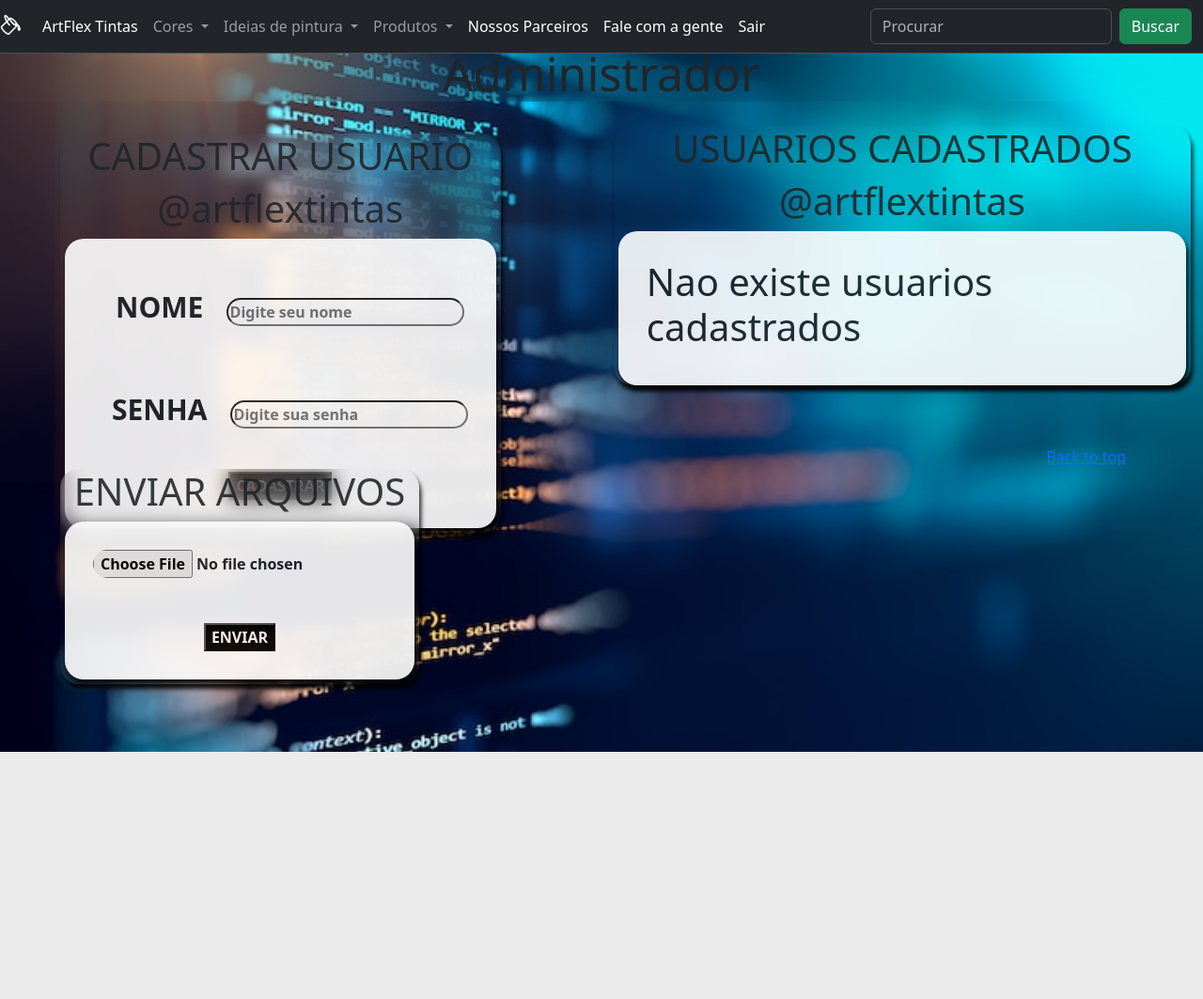
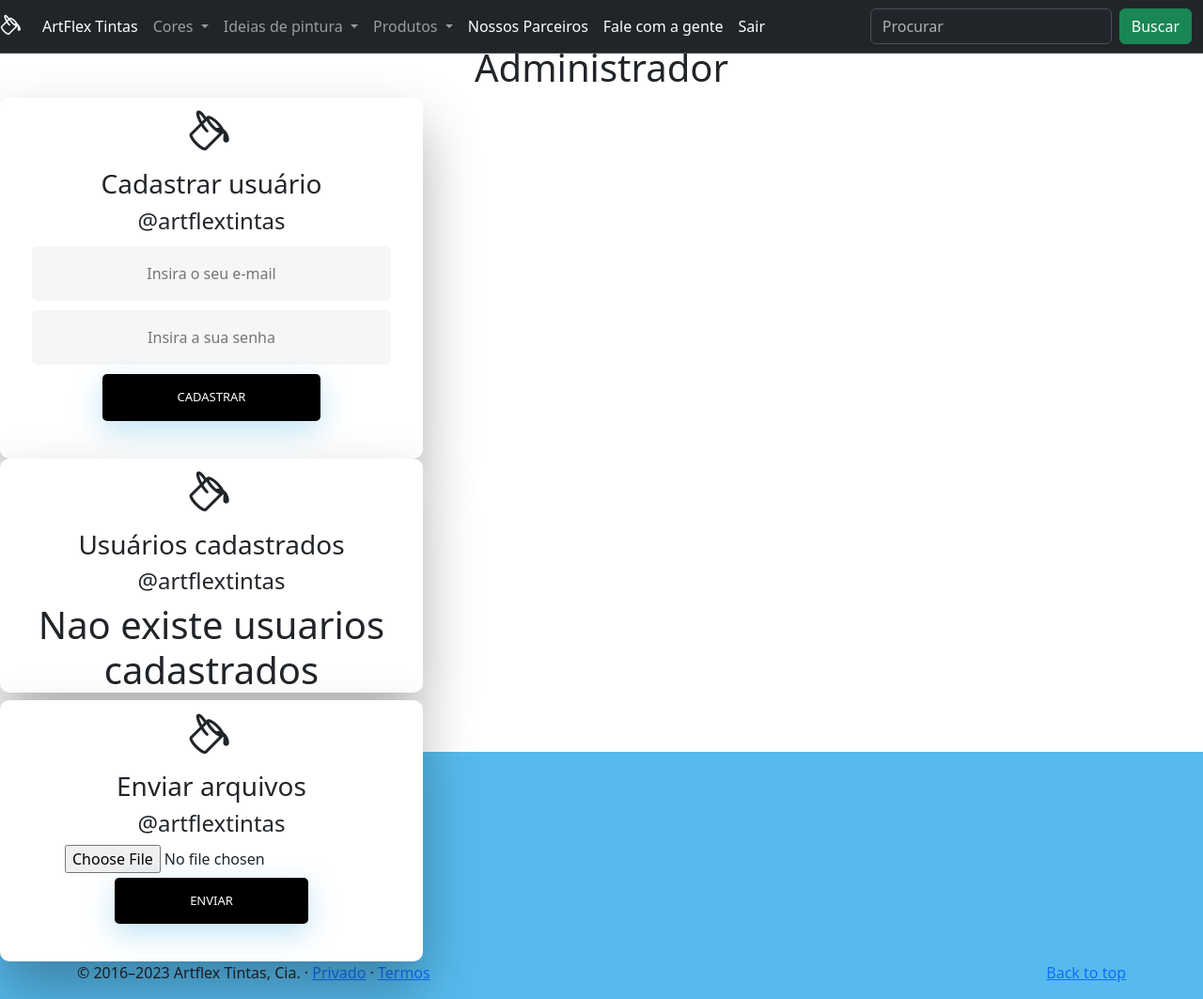
Before and after one commit to Danilo-1985/04.11.23.ArtflexTintas, a Flask app: template templates/administrador.html in a window 1280 px wide. Shown: the whole page at 94% size. Before the commit the page ends 800 px from the top, so only its background shows below. Run offline with Flask 3, Linux system fonts and the light colour scheme; the template is opened without the code that fills it, so the values that code supplies are empty; some libraries are stand-ins or nearby versions.

Commit message:
Alteração nos layouts

```diff
--- a/main.py
+++ b/main.py
@@ -92,7 +92,7 @@ def login():
             usuarioNome = str(usuario[1])
             usuarioSenha = str(usuario[2])
 
-            if nome == 'adm@artflex.com.br' and senha == '000000000':
+            if nome == 'adm@artflex.com.br' and senha == '000111222':
                 logado = True
                 return redirect('/adm')
 
@@ -125,7 +125,7 @@ def cadastrarUsuario():
 
 
     logado = True
-    flash(F'{nome} CADASTRADO!!')
+    flash(F'{nome} foi cadastrado(a)!')
     return redirect('/adm')
 
 
@@ -147,7 +147,7 @@ def excluirUsuario():
         conect_BD.close()
 
 
-    flash(F'{nome} EXCLUIDO')
+    flash(F'{nome} foi excluído(a)!')
     return redirect('/adm')
 
 
--- a/static/css/administrador.css
+++ b/static/css/administrador.css
@@ -6,11 +6,13 @@
     border-weigth: 30px;
     font-weigth: bold;
     text-align: center;
+    color:white;
 }
 
 div#form_fundo{
     margin: 2% 50% 5% 5%;
     position: absolute;
+    font-size:20px;
 }
 
 div#form_fundo.listaUsuarios{
--- a/static/css/base.css
+++ b/static/css/base.css
@@ -11,10 +11,11 @@ body{
 
 div.flash_alerta{
     background-color: red;
-    font-size: 50px;
-    border-radius: 30px;
+    font-size: 30px;
+    border-radius: 15px;
     font-weight: bold;
     text-align: center;
+    color:white;
 }
 
 div#form_fundo{
@@ -66,6 +67,5 @@ button{
 button:hover{
     background-color: white;
     color: black;
-    font-size: 40px;
     cursor: pointer;
 }
--- a/templates/administrador.html
+++ b/templates/administrador.html
@@ -6,7 +6,7 @@
     <meta http-equiv="X-UA-Compatible" content="IE=edge">
     <meta name="viewport" content="width=device-width, initial-scale=1.0">
     <title>Administrador</title>
-    <link rel="stylesheet" href="../static/css/administrador.css">
+    <link rel="stylesheet" href="../static/css/login.css">
     <link rel="stylesheet" href="/static/css/carousel.css">
     <link href="https://cdn.jsdelivr.net/npm/bootstrap@5.3.2/dist/css/bootstrap.min.css" rel="stylesheet"
           integrity="sha384-T3c6CoIi6uLrA9TneNEoa7RxnatzjcDSCmG1MXxSR1GAsXEV/Dwwykc2MPK8M2HN" crossorigin="anonymous">
@@ -86,40 +86,49 @@
 </nav>
 </header>
 
+  <h1 class="titulo" style="text-align:center">Administrador</h1>
 
+  <div id="wrapper fadeInDown">
+  <div id="formContent">
+    <div>
+        <i class="bi bi-paint-bucket" style="font-size:50px"></i>
+        <h3>Cadastrar usuário</h3>
+        <h4>@artflextintas</h4>
+    </div>
        {% set menssagem = get_flashed_messages() %}
     {% if menssagem %}
-        <div class="flash_alerta">
+        <div class="flash_alerta" style="color:red">
             {{menssagem[0]}}
         </div>
     {% endif %}
-        <h1 class="titulo">Administrador</h1>
-
-    <div id="form_fundo">
-        <h1>CADASTRAR USUARIO</h1>
-        <h1>@artflextintas</h1>
-        <div id="form_frente">
+    <!-- Login Form -->
     <form action="/cadastrarUsuario" id="login" method="post">
-                <label for="nome">NOME</label>
-                <input type="text" name="nome" id="nome" required placeholder="Digite seu nome"><br><br>
-                <label for="senha" id="senha">SENHA</label>
-                <input type="text" name="senha" id="senha" required placeholder="Digite sua senha"><br><br>
-                <button type="submit" id="btn_login">
-                    <span></span>
-                    <span></span>
-                    <span></span>
-                    <span></span>CADASTRAR
-                </button>
+        <input type="email" id="nome" class="fadeIn second" name="nome" placeholder="Insira o seu e-mail">
+        <input type="password"
+             id="senha"
+             class="fadeIn third"
+             name="senha"
+             required
+             placeholder="Insira a sua senha"
+             maxlength="10"
+             minlength="8">
+        <input type="submit" class="fadeIn fourth" value="Cadastrar">
     </form>
   </div>
   </div>
 
-    <div id="form_fundo" class="listaUsuarios">
-        <h1>USUARIOS CADASTRADOS</h1>
-        <h1>@artflextintas</h1>
-        <div id="form_frente" class="listaUsuarios">
+
+<div>
+    <div id="formContent">
+        <div>
+            <i class="bi bi-paint-bucket" style="font-size:50px"></i>
+            <h3>Usuários cadastrados</h3>
+            <h4>@artflextintas</h4>
+        </div>
         {% if usuarios %}
         {% for c in usuarios %}
+
+    <!-- Login Form -->
     <form action="/excluirUsuario" method="post">
         <ul>
             <input type="hidden" name="usuarioPexcluir" value="{{c[0]}}">
@@ -127,7 +136,7 @@
             <li>NOME: {{c[1]}}</li><br>
             <li>SENHA: {{c[2]}}</li>
         </ul>
-                    <button type="submit">EXCLUIR</button>
+        <input type="submit" class="fadeIn fourth" value="Excluir">
     </form>
             ---------------------------------------------
         {% endfor %}
@@ -137,17 +146,21 @@
             </div>
         </div>
 
+  <div>
+  <div id="formContent">
 
-    <div id="form_fundo" class="upload">
-        <h1>ENVIAR ARQUIVOS</h1>
-        <div id="form_frente" class="upload">
+    <div>
+        <i class="bi bi-paint-bucket" style="font-size:50px"></i>
+        <h3>Enviar arquivos</h3>
+        <h4>@artflextintas</h4>
+    </div>
     <form action="/upload" method="post" enctype="multipart/form-data">
-                <input type="file" name="documento" id="documento"><br><br><br>
-                <button type="submit">ENVIAR</button>
+        <input type="file" name="documento" id="documento">
+        <input type="submit" class="fadeIn fourth" value="Enviar">
     </form>
-
   </div>
   </div>
+
 
 <!-- FOOTER -->
   <footer class="container">
```
Also changed, not shown: templates/login.html (+13 -3 lines), templates/usuariocriarconta.html (+34 -5 lines), templates/usuarios.html (+16 -10 lines). Lines whose indentation alone changed are shown as unchanged.
